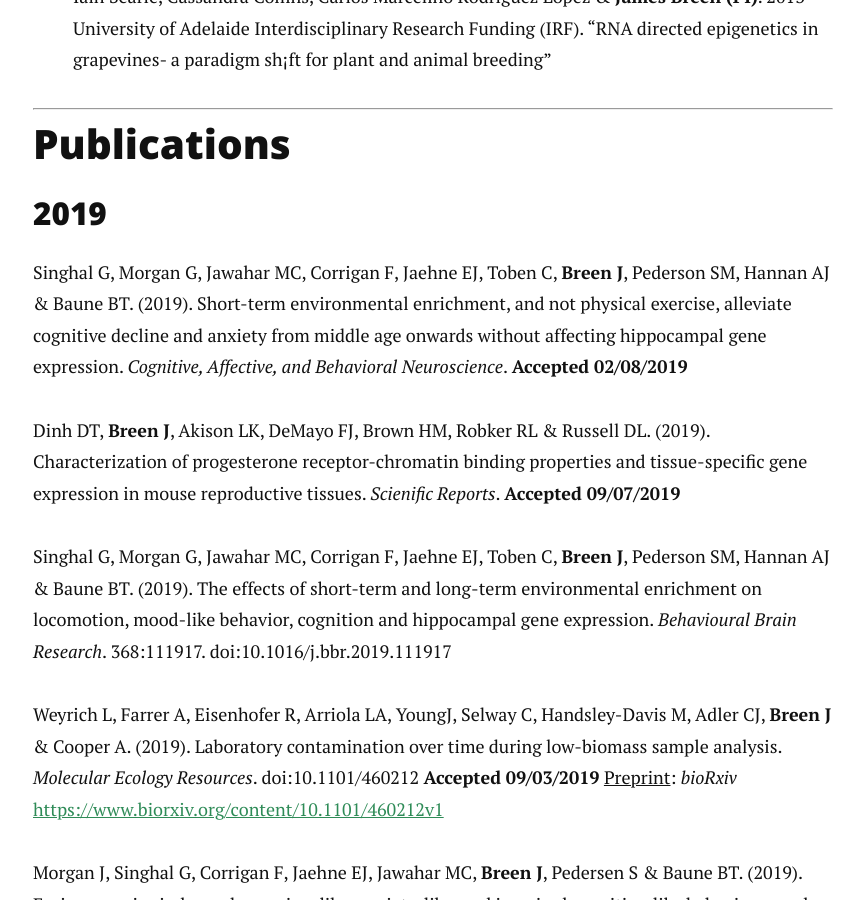
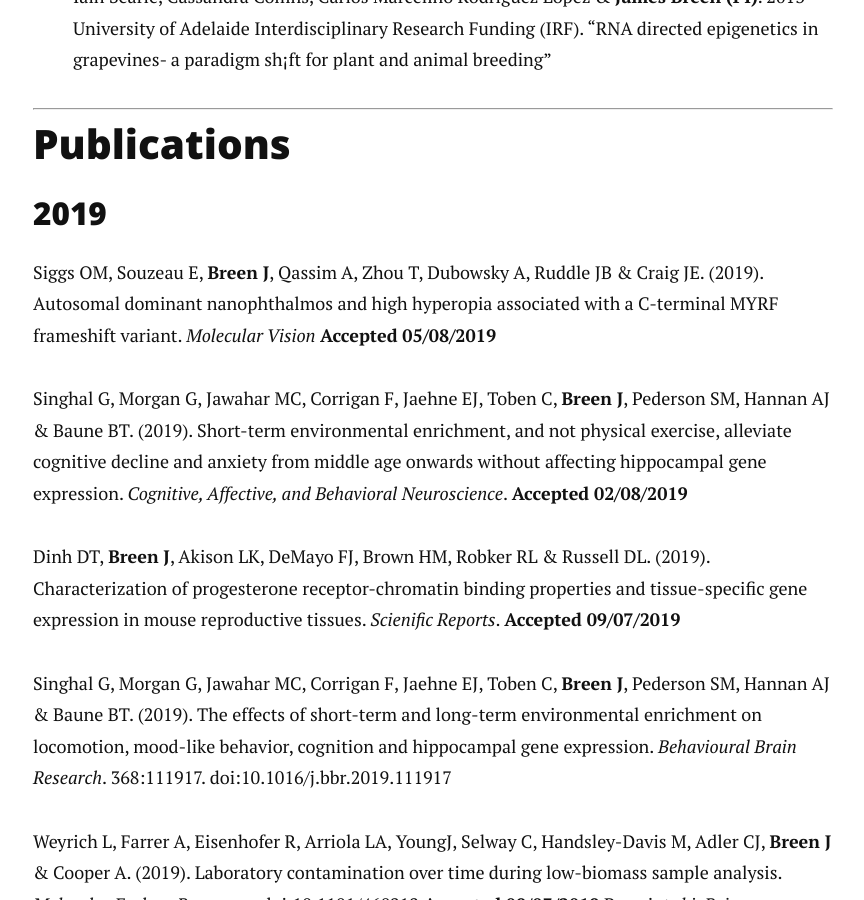
Before and after one commit to jimmybgammyknee/jimmybgammyknee.github.io, a Jekyll site: the page built from cv.md, in a window 1280 px wide and 900 px high, scrolled down 3837 px. Shown: the whole window, without its empty margins (207-1071 px from the left). Built offline with Jekyll 4.4.1, drawn with Linux system fonts in a browser that asks for light colours; nearby versions of some CDN libraries.

Commit message:
New molecular vision paper

```diff
--- a/cv.md
+++ b/cv.md
@@ -105,6 +105,8 @@ Supervisors: Matthew Bellgard & Rudi Appels <br>
 <!-- ### Journals -->
 
 ### 2019
+
+Siggs OM, Souzeau E, **Breen J**, Qassim A, Zhou T, Dubowsky A, Ruddle JB & Craig JE. (2019). Autosomal dominant nanophthalmos and high hyperopia associated with a C-terminal MYRF frameshift variant. _Molecular Vision_ **Accepted 05/08/2019**
 
 Singhal G, Morgan G, Jawahar MC, Corrigan F, Jaehne EJ, Toben C, **Breen J**, Pederson SM, Hannan AJ & Baune BT. (2019). Short-term environmental enrichment, and not physical exercise, alleviate cognitive decline and anxiety from middle age onwards without affecting hippocampal gene expression. _Cognitive, Affective, and Behavioral Neuroscience_. **Accepted 02/08/2019**
 
```
